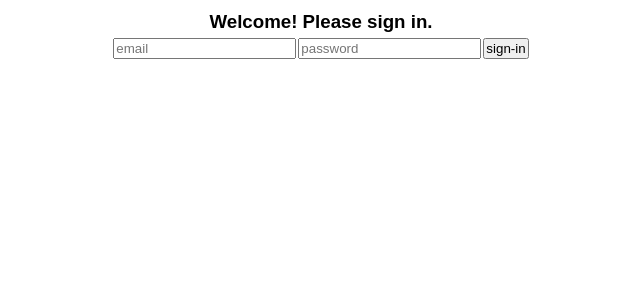
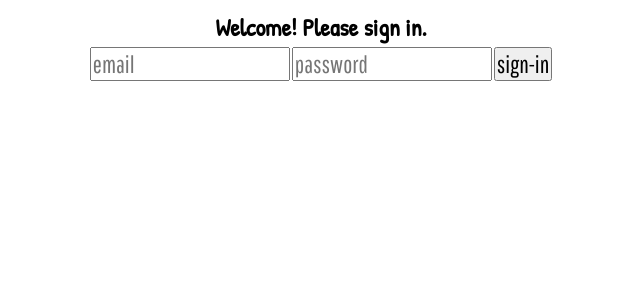
Before and after one commit to garrettpyke/shop-route-client, a React (Create React App) app: page / in a window 1280 px wide. Shown: the top 300 px of the page, without its empty margins (319-959 px from the left). Built offline with nearby package versions, Linux system fonts and the light colour scheme.

Commit message:
More styling changes

```diff
--- a/public/index.html
+++ b/public/index.html
@@ -24,7 +24,7 @@
       work correctly both with client-side routing and a non-root public URL.
       Learn how to configure a non-root public URL by running `npm run build`.
     -->
-    <title>React App</title>
+    <title>Shop-Route</title>
   </head>
   <body>
     <noscript>You need to enable JavaScript to run this app.</noscript>
--- a/src/App.css
+++ b/src/App.css
@@ -1,5 +1,13 @@
+@import url('https://fonts.googleapis.com/css2?family=Josefin+Sans&family=Kanit:wght@300&family=Poiret+One&family=Roboto:wght@300&family=Shadows+Into+Light&display=swap');
+
+@import url('https://fonts.googleapis.com/css2?family=Josefin+Sans&family=Kanit:wght@300&family=Permanent+Marker&family=Poiret+One&family=Roboto:wght@300&family=Shadows+Into+Light&display=swap');
+
+@import url('https://fonts.googleapis.com/css2?family=Josefin+Sans&family=Kanit:wght@300&family=Patrick+Hand&family=Permanent+Marker&family=Poiret+One&family=Roboto:wght@300&family=Shadows+Into+Light&display=swap');
+
+@import url('https://fonts.googleapis.com/css2?family=Josefin+Sans&family=Kanit:wght@300&family=Pathway+Gothic+One&family=Patrick+Hand&family=Permanent+Marker&family=Poiret+One&family=Roboto:wght@300&family=Sawarabi+Gothic&family=Shadows+Into+Light&display=swap');
+
 * {
-  font-family: Arial, Helvetica, sans-serif;
+  /* font-family: Arial, Helvetica, sans-serif; */
   box-sizing: border-box;
   list-style: disc;
   --padding: 1rem;
@@ -78,8 +86,22 @@
   box-shadow: 2px 0 5px 0 rgba(0, 0, 0, .2);
 }
 
-.form {
-  display: grid;
-  grid-template-rows: auto;
-  align-items: center;
+.form, .form input {
+   font-family: 'Pathway Gothic One', sans-serif;
+   font-size: 1.5rem;
 }
+
+button {
+  font-family: 'Sawarabi Gothic', sans-serif;
+}
+
+h3, h5 {
+  font-family: 'Patrick Hand', cursive;
+  font-size: 1.5rem;
+}
+
+p {
+  font-family: 'Shadows Into Light', cursive;
+  font-size: 1.5rem;
+  font-weight: bold;
+}
--- a/src/Home/Home.js
+++ b/src/Home/Home.js
@@ -43,7 +43,7 @@ export default function Home() {
                 <h3>Welcome! Please sign in.</h3>
                 <form onSubmit={handleSubmit}>
                     <input type="text" name="email" value={user.email} onChange={handleChange} placeholder="email"></input>
-                    <input type="text" name="password" value={user.password} onChange={handleChange} placeholder="password"></input>
+                    <input type="password" name="password" value={user.password} onChange={handleChange} placeholder="password"></input>
                     <input type="submit" value="sign-in"/>
                 </form>
             </div>
--- a/src/ShoppingList/ShoppingList.js
+++ b/src/ShoppingList/ShoppingList.js
@@ -38,8 +38,6 @@ export default function ShoppingList({ userInfo }) {
         }
         return 0;
     }
-    // shoppingList.sort(compare)
-    // console.log('Sorted list is: ', shoppingList)
 
     const shoppingListItems = shoppingList.sort(compare).map((listItem) => {
         return (
```
